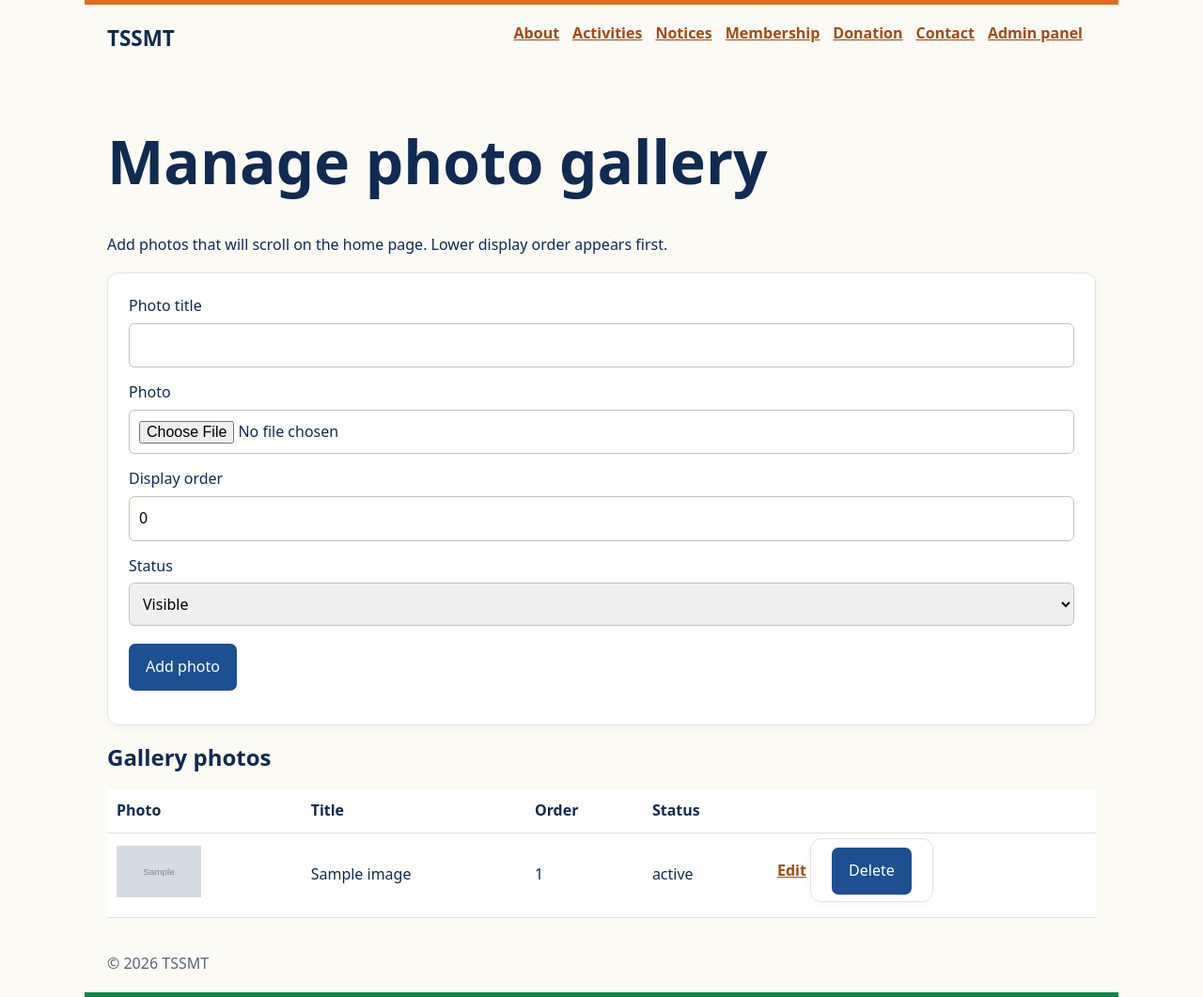
After one commit to ownerpcrm/tssmt-website, a PHP site: page /admin/gallery.php in a window 1280 px wide. The commit adds this page. Shown: the whole page at 94% size. Run offline with PHP 8.4, Linux system fonts and the light colour scheme; the visitor is signed in with stand-in values (Sample User, id 1); data comes from the database, SQL or seed files in the repository; tables that the repository leaves empty hold one stand-in row (values such as "Sample post"); grey boxes marked "Sample" are stand-in pictures; some libraries are stand-ins or nearby versions.

Commit message:
Add managed home page photo gallery

```diff
--- a/database/schema.sql
+++ b/database/schema.sql
@@ -8,6 +8,7 @@ CREATE TABLE acknowledgements (id BIGINT UNSIGNED AUTO_INCREMENT PRIMARY KEY, ac
 CREATE TABLE notices (id BIGINT UNSIGNED AUTO_INCREMENT PRIMARY KEY, title VARCHAR(200) NOT NULL, description TEXT NOT NULL, audience ENUM('public','members','both') NOT NULL DEFAULT 'both', publish_date DATE NOT NULL, expiry_date DATE NULL, attachment VARCHAR(255) NULL, status ENUM('active','inactive') NOT NULL DEFAULT 'active', created_at TIMESTAMP DEFAULT CURRENT_TIMESTAMP) ENGINE=InnoDB;
 CREATE TABLE activities (id BIGINT UNSIGNED AUTO_INCREMENT PRIMARY KEY, title VARCHAR(200) NOT NULL, activity_date DATE NOT NULL, location VARCHAR(200) NULL, description TEXT NOT NULL, main_image VARCHAR(255) NULL, status ENUM('active','inactive') NOT NULL DEFAULT 'active', featured TINYINT(1) NOT NULL DEFAULT 0, created_at TIMESTAMP DEFAULT CURRENT_TIMESTAMP) ENGINE=InnoDB;
 CREATE TABLE activity_images (id BIGINT UNSIGNED AUTO_INCREMENT PRIMARY KEY, activity_id BIGINT UNSIGNED NOT NULL, image_path VARCHAR(255) NOT NULL, FOREIGN KEY (activity_id) REFERENCES activities(id) ON DELETE CASCADE) ENGINE=InnoDB;
+CREATE TABLE gallery_images (id BIGINT UNSIGNED AUTO_INCREMENT PRIMARY KEY, title VARCHAR(200) NOT NULL, image_path VARCHAR(255) NOT NULL, sort_order INT NOT NULL DEFAULT 0, status ENUM('active','inactive') NOT NULL DEFAULT 'active', created_at TIMESTAMP DEFAULT CURRENT_TIMESTAMP) ENGINE=InnoDB;
 CREATE TABLE site_settings (`key` VARCHAR(100) PRIMARY KEY, `value` TEXT NULL, updated_at TIMESTAMP DEFAULT CURRENT_TIMESTAMP ON UPDATE CURRENT_TIMESTAMP) ENGINE=InnoDB;
 CREATE TABLE cms_content (`key` VARCHAR(100) PRIMARY KEY, title VARCHAR(200) NULL, body TEXT NULL, updated_at TIMESTAMP DEFAULT CURRENT_TIMESTAMP ON UPDATE CURRENT_TIMESTAMP) ENGINE=InnoDB;
 CREATE TABLE audit_logs (id BIGINT UNSIGNED AUTO_INCREMENT PRIMARY KEY, admin_id BIGINT UNSIGNED NULL, action VARCHAR(100) NOT NULL, record_type VARCHAR(50) NOT NULL, record_id BIGINT UNSIGNED NOT NULL, ip_address VARCHAR(45) NOT NULL, created_at TIMESTAMP DEFAULT CURRENT_TIMESTAMP, FOREIGN KEY (admin_id) REFERENCES admins(id)) ENGINE=InnoDB;
--- a/public/admin/dashboard.php
+++ b/public/admin/dashboard.php
@@ -1,3 +1,7 @@
 <?php require_once __DIR__.'/../../app/layout.php'; $a=require_admin();
 $counts=['Total members'=>"SELECT COUNT(*) FROM members",'Pending registrations'=>"SELECT COUNT(*) FROM members WHERE status='pending'",'Active members'=>"SELECT COUNT(*) FROM members WHERE status='active'",'Pending membership payments'=>"SELECT COUNT(*) FROM membership_payments WHERE status='pending'",'Pending donations'=>"SELECT COUNT(*) FROM donations WHERE status='pending'",'Membership collection'=>"SELECT COALESCE(SUM(amount),0) FROM membership_payments WHERE status='approved'",'Total donations'=>"SELECT COALESCE(SUM(amount),0) FROM donations WHERE status='approved'"];
-header_html('Admin dashboard'); ?><h1>Admin dashboard</h1><p class="actions"><a class="button" href="/admin/members.php">Members</a><a class="button" href="/admin/payments.php">Membership payments</a><a class="button" href="/admin/donations.php">Donations</a><a class="button" href="/admin/notices.php">Notices</a><a class="button" href="/admin/activities.php">Activities</a><a class="button" href="/admin/settings.php">Settings & content</a><a class="button" href="/admin/logout.php">Logout</a></p><section class="grid"><?php foreach($counts as $label=>$sql): ?><article class="card"><b><?=e($label)?></b><p><?=e((string)$pdo->query($sql)->fetchColumn())?></p></article><?php endforeach; ?></section><?php footer_html();
+header_html('Admin dashboard'); ?>
+<h1>Admin dashboard</h1>
+<p class="actions"><a class="button" href="/admin/members.php">Members</a><a class="button" href="/admin/payments.php">Membership payments</a><a class="button" href="/admin/donations.php">Donations</a><a class="button" href="/admin/notices.php">Notices</a><a class="button" href="/admin/activities.php">Activities</a><a class="button" href="/admin/gallery.php">Photo gallery</a><a class="button" href="/admin/settings.php">Settings & content</a><a class="button" href="/admin/logout.php">Logout</a></p>
+<section class="grid"><?php foreach($counts as $label=>$sql): ?><article class="card"><b><?=e($label)?></b><p><?=e((string)$pdo->query($sql)->fetchColumn())?></p></article><?php endforeach; ?></section>
+<?php footer_html();
--- /dev/null
+++ b/public/admin/gallery.php
@@ -0,0 +1,74 @@
+<?php
+require_once __DIR__.'/../../app/layout.php';
+$a=require_admin();
+
+if($_SERVER['REQUEST_METHOD']==='POST'){
+    verify_csrf();
+    $id=(int)($_POST['id']??0);
+    $action=$_POST['action']??'save';
+
+    if($action==='delete'&&$id){
+        $pdo->prepare('DELETE FROM gallery_images WHERE id=?')->execute([$id]);
+        audit($pdo,$a['id'],'gallery_image_deleted','gallery_image',$id);
+        flash('Gallery photo removed.');
+    }else{
+        $title=trim($_POST['title']??'');
+        $status=$_POST['status']??'active';
+        $sortOrder=max(0,(int)($_POST['sort_order']??0));
+        $existing=null;
+        if($id){
+            $s=$pdo->prepare('SELECT * FROM gallery_images WHERE id=?');
+            $s->execute([$id]);
+            $existing=$s->fetch();
+        }
+
+        try{
+            $image=upload('image')?:($existing['image_path']??null);
+            if($title===''||!$image){
+                flash('A title and photo are required.','error');
+            }elseif($id){
+                $pdo->prepare('UPDATE gallery_images SET title=?,image_path=?,sort_order=?,status=? WHERE id=?')->execute([$title,$image,$sortOrder,$status,$id]);
+                audit($pdo,$a['id'],'gallery_image_updated','gallery_image',$id);
+                flash('Gallery photo updated.');
+            }else{
+                $pdo->prepare('INSERT INTO gallery_images (title,image_path,sort_order,status) VALUES (?,?,?,?)')->execute([$title,$image,$sortOrder,$status]);
+                $newId=(int)$pdo->lastInsertId();
+                audit($pdo,$a['id'],'gallery_image_created','gallery_image',$newId);
+                flash('Gallery photo added.');
+            }
+        }catch(Throwable $e){
+            flash($e->getMessage(),'error');
+        }
+    }
+    redirect('/admin/gallery.php');
+}
+
+$edit=['id'=>'','title'=>'','image_path'=>'','sort_order'=>0,'status'=>'active'];
+if(isset($_GET['edit'])){
+    $s=$pdo->prepare('SELECT * FROM gallery_images WHERE id=?');
+    $s->execute([(int)$_GET['edit']]);
+    $edit=$s->fetch()?:$edit;
+}
+$rows=$pdo->query('SELECT * FROM gallery_images ORDER BY sort_order ASC,id DESC')->fetchAll();
+header_html('Manage photo gallery');
+?>
+<h1>Manage photo gallery</h1>
+<p>Add photos that will scroll on the home page. Lower display order appears first.</p>
+<form method="post" enctype="multipart/form-data">
+  <input type="hidden" name="csrf" value="<?=csrf()?>">
+  <input type="hidden" name="id" value="<?=e((string)$edit['id'])?>">
+  <label>Photo title<input name="title" value="<?=e($edit['title'])?>" required></label>
+  <label>Photo<input type="file" name="image" accept="image/jpeg,image/png,image/webp" <?=$edit['id']?'':'required'?>></label>
+  <?php if($edit['image_path']): ?><p>Current photo: <a href="<?=e($edit['image_path'])?>" target="_blank" rel="noopener">View image</a></p><?php endif; ?>
+  <label>Display order<input type="number" min="0" name="sort_order" value="<?=e((string)$edit['sort_order'])?>"></label>
+  <label>Status<select name="status"><option value="active" <?=$edit['status']==='active'?'selected':''?>>Visible</option><option value="inactive" <?=$edit['status']==='inactive'?'selected':''?>>Hidden</option></select></label>
+  <button><?= $edit['id']?'Update photo':'Add photo' ?></button>
+</form>
+
+<h2>Gallery photos</h2>
+<table><tr><th>Photo</th><th>Title</th><th>Order</th><th>Status</th><th></th></tr>
+<?php foreach($rows as $row): ?>
+  <tr><td><img src="<?=e($row['image_path'])?>" alt="" width="90" height="55" style="object-fit:cover"></td><td><?=e($row['title'])?></td><td><?=e((string)$row['sort_order'])?></td><td><?=e($row['status'])?></td><td><a href="?edit=<?=$row['id']?>">Edit</a> <form method="post" style="display:inline"><input type="hidden" name="csrf" value="<?=csrf()?>"><input type="hidden" name="id" value="<?=$row['id']?>"><button name="action" value="delete">Delete</button></form></td></tr>
+<?php endforeach; ?>
+</table>
+<?php footer_html();
--- a/public/index.php
+++ b/public/index.php
@@ -3,7 +3,7 @@ require_once __DIR__.'/../app/layout.php';
 header_html('Home');
 $notices=$pdo->query("SELECT * FROM notices WHERE status='active' AND audience IN ('public','both') AND publish_date<=CURDATE() AND (expiry_date IS NULL OR expiry_date>=CURDATE()) ORDER BY publish_date DESC LIMIT 3")->fetchAll();
 $activities=$pdo->query("SELECT * FROM activities WHERE status='active' ORDER BY activity_date DESC LIMIT 3")->fetchAll();
-$gallery=$pdo->query("SELECT ai.image_path,a.title FROM activity_images ai JOIN activities a ON a.id=ai.activity_id WHERE a.status='active' ORDER BY a.activity_date DESC,ai.id DESC LIMIT 12")->fetchAll();
+$gallery=$pdo->query("SELECT image_path,title FROM gallery_images WHERE status='active' ORDER BY sort_order ASC,id DESC LIMIT 12")->fetchAll();
 ?>
 <style>
 .hero--tricolour{min-height:400px;background:linear-gradient(135deg,#f68a31 0%,#fff2e3 34%,#fff 57%,#edf9f0 100%);border-top:9px solid #e46d1b;border-bottom:9px solid #13844b}
```
Also changed, not shown: database/migrations/001_add_gallery_images.sql (added).
